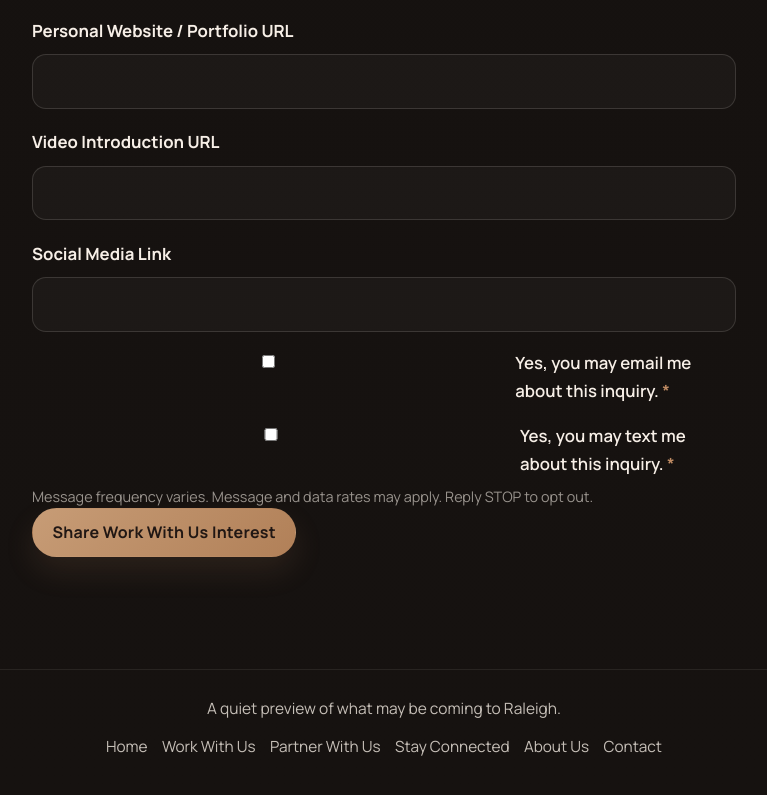
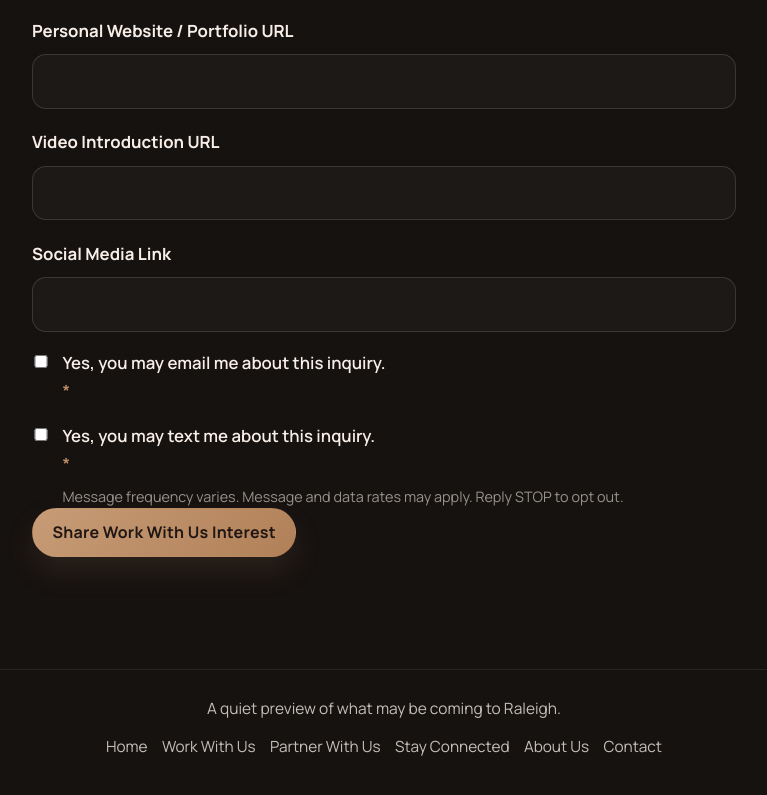
Before and after one commit to rbediner/raleigh-premium-wellness, a website with bundled scripts: page site/index.html in a window 1280 px wide. Shown: the part 9871-10666 px from the top of the page, without its empty margins (256-1023 px from the left). Built offline with nearby package versions, Linux system fonts and the light colour scheme.

Commit message:
Align consent checkboxes in adaptive form

```diff
--- a/styles/site.css
+++ b/styles/site.css
@@ -592,18 +592,31 @@ button {
 .form-checkbox {
   display: grid;
   gap: 0.45rem;
+  width: 100%;
 }
 
 .form-checkbox label {
-  display: flex;
-  align-items: flex-start;
-  gap: 0.7rem;
+  display: grid;
+  grid-template-columns: 1.1rem minmax(0, 1fr);
+  align-items: start;
+  gap: 0.8rem;
+  width: 100%;
   font-weight: 600;
   line-height: 1.65;
 }
 
 .form-checkbox input {
-  margin-top: 0.35rem;
+  margin: 0.35rem 0 0;
+  justify-self: start;
+}
+
+.form-checkbox label span {
+  display: block;
+}
+
+.form-checkbox__helper,
+.form-checkbox [data-field-error] {
+  padding-left: 1.9rem;
 }
 
 .richtext-editor {
```
